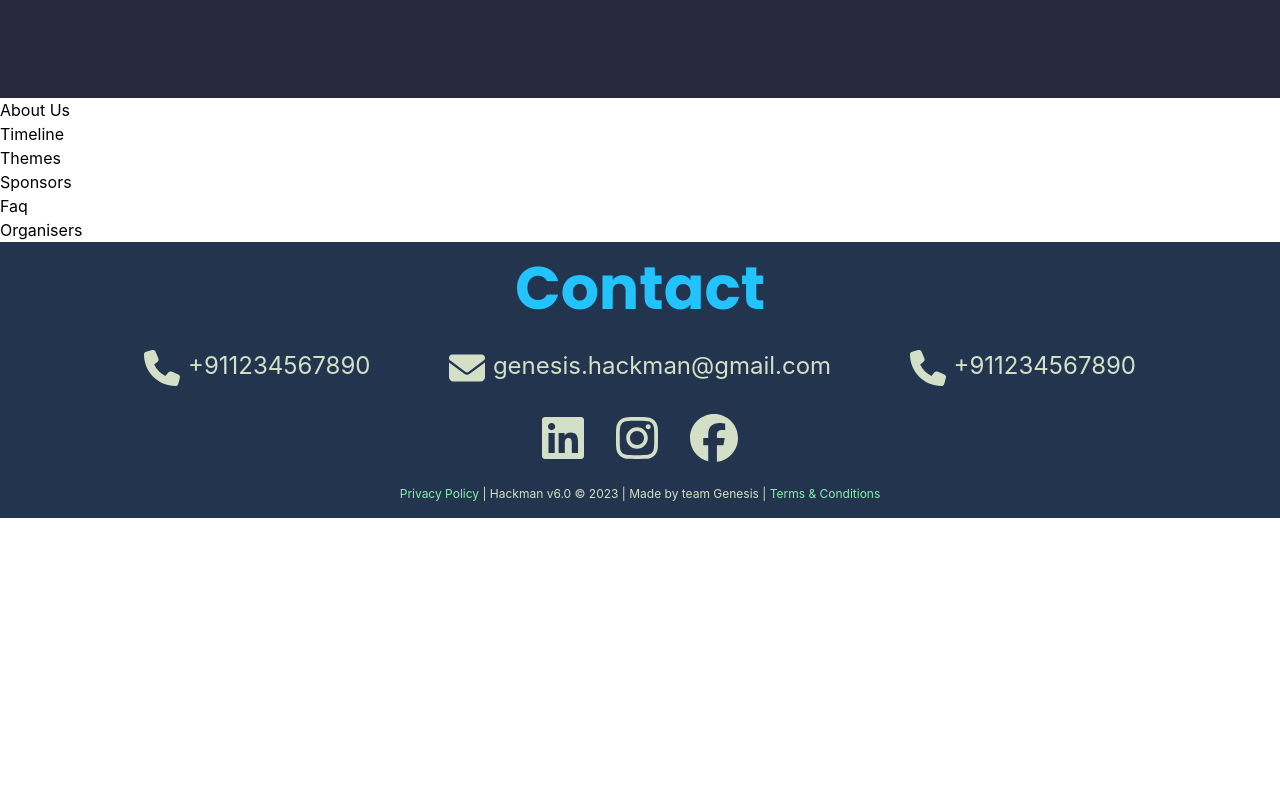
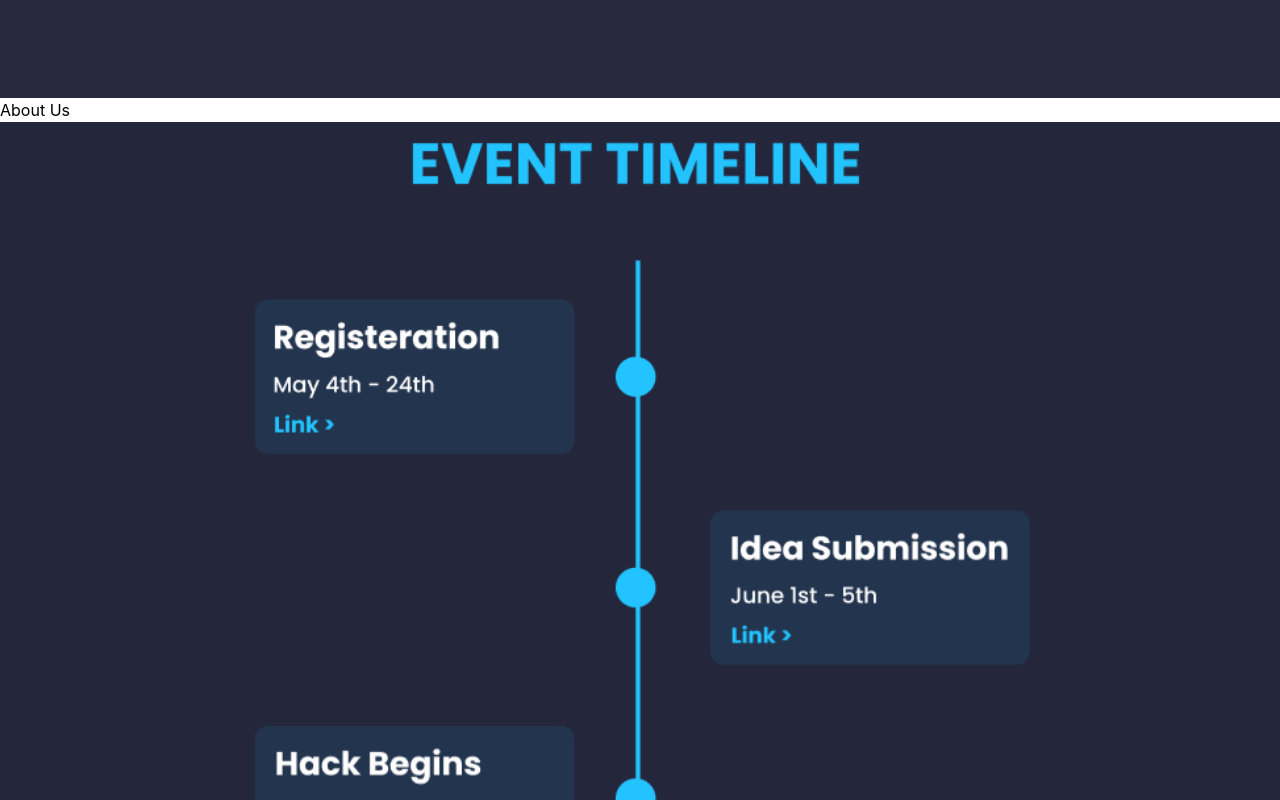
Before and after one commit to Genesis-ISE-DSCE/hackmanv6, a React (Create React App) app in the folder frontend/: page / in a window 1280 px wide. Shown: the part 1680-2480 px from the top of the page. Before the commit the page ends 2198 px from the top, so only its background shows below. Built offline with nearby package versions, Linux system fonts and the light colour scheme.

Commit message:
Update Timeline.jsx

```diff
--- a/frontend/src/components/Timeline.jsx
+++ b/frontend/src/components/Timeline.jsx
@@ -1,6 +1,14 @@
 function Timeline() {
     return (
-        <div id="schedule">Timeline</div>
+        <div id="schedule">
+        <section className="bg-[#27273F]">
+        <div className="items-center justify-center">
+          <div className="items-center justify-center relative">
+            <img className="w-full" alt="Poster1" src={require('../assets/images/eva_Timeline.png')} />
+          </div>
+        </div>
+      </section>
+        </div>
     );
 }
 
```
